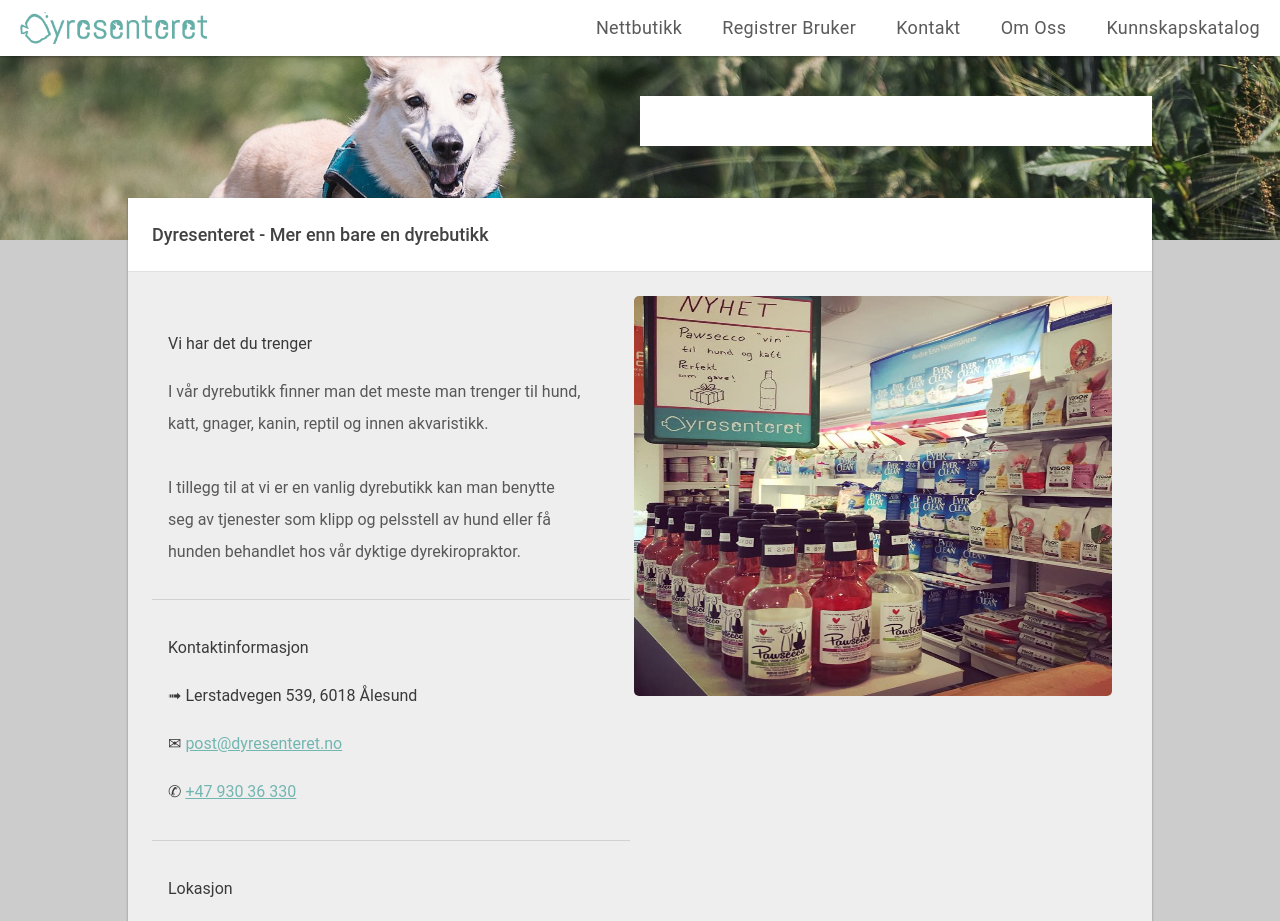
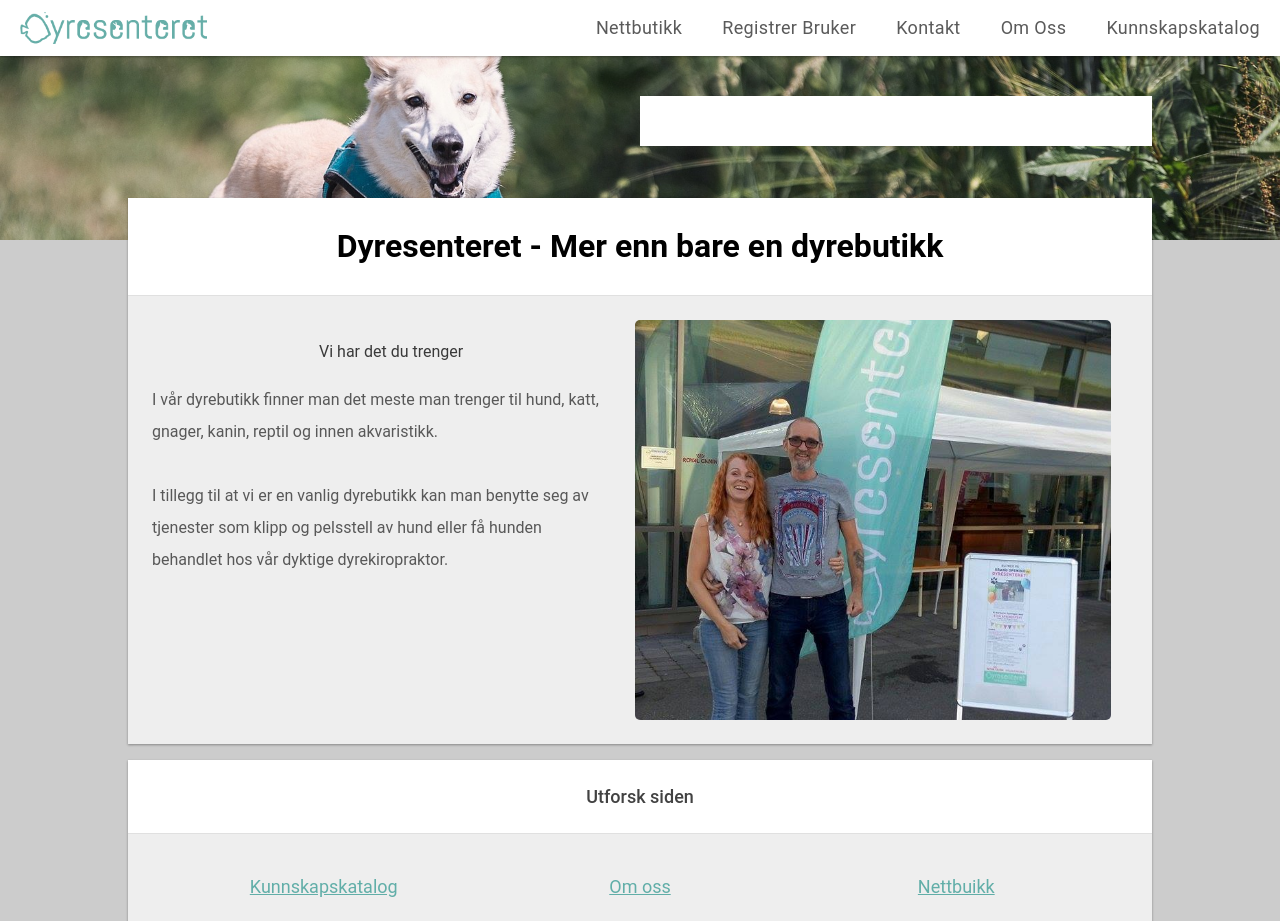
Before and after one commit to camelgod/webtek_2017h, a Flask app: page / in a window 1280 px wide. Shown: the top 921 px of the page. Run offline with Flask 2, Linux system fonts and the light colour scheme; some libraries are stand-ins or nearby versions.

Commit message:
index revamp

```diff
--- a/app/static/style.css
+++ b/app/static/style.css
@@ -64,13 +64,12 @@ button.flat_button, input.flat_button, submit.flat_button {
 }
 .fill-images img {
     max-width: 100%;
-    width: 100%;
+    text-align: right;
     margin:auto;
 }
 .full-width {
 	max-width:100% !important;
-	width:100% !important;
-	height:400px;
+	max-height:400px;
 	border-radius: 5px;
 }
 
--- a/app/templates/index.html
+++ b/app/templates/index.html
@@ -18,53 +18,25 @@
 	</div>
 	<div class="full">
 		<div class="page_box big">
-			<div class="box_header">
-				<h3>Dyresenteret - Mer enn bare en dyrebutikk<div class="fb-like" data-href="https://www.facebook.com/dyresenteret.aalesund/" data-layout="button_count" data-action="like" data-size="large" data-show-faces="false" data-share="false"></div>
-				</h3>
+			<div class="box_header center">
+				<h1>Dyresenteret - Mer enn bare en dyrebutikk<div class="fb-like" data-href="https://www.facebook.com/dyresenteret.aalesund/" data-layout="button_count" data-action="like" data-size="large" data-show-faces="false" data-share="false"></div>
+				</h1>
 			</div>
 			<div class="box_content">
-				<div class="row two small-images">
-					<div class="col">
-						<ul>
-						<li>
+				<div class="row two">
+                    <div class="col center">
 							<p>Vi har det du trenger</p>
 							<p class="paragraph no-padding-right">I vår dyrebutikk finner man det meste man trenger til hund, katt, gnager, kanin, reptil og innen akvaristikk.<br><br> I tillegg til at vi er en vanlig dyrebutikk kan man benytte seg av tjenester som klipp og pelsstell av hund eller få hunden behandlet hos vår dyktige dyrekiropraktor.</p>
-						</li>
-						<li><p>Kontaktinformasjon</p>
-						    <p>&#10143 Lerstadvegen 539, 6018 Ålesund</p>
-						    <p>&#9993 <a href="mailto:post@dyresenteret.no">post@dyresenteret.no</a></p>
-						    <p>&#9990 <a href="tel: +47 930 36 330">+47 930 36 330</a></p>
-
-
-						</li>
-
-						<li><p>Lokasjon</p>
-
-					    <div>
-							<iframe id="map" frameborder="0" style="border:0"
-							src="https://www.google.com/maps/embed/v1/place?q=place_id:ChIJvxBC65jFFkYRaDfZWfVagj0&key=AIzaSyAVYS7BGR9CCT2dG8zubQR_FoYAO2Gt5I8" allowfullscreen>
-							</iframe>
-						</div>
-
-
-							</li>
-						</ul>
 					</div>
 					<div class="col center">
-						<img class="full-width" src="../static/inside_store.jpg">
-					</div>
+						<img class="full-width" src="../static/front.png">
+                    </div>
 				</div>
-				<div class="row two fill-images">
-					<div class="col">
-					</div>
-					<div class="col center">
-					</div>
-				</div>
-			</div>
+            </div>
 		</div>
 		<div class="page_box big">
-			<div class="box_header">
-				<h3>Kom på besøk</h3>
+			<div class="box_header center">
+				<h3>Utforsk siden</h3>
 			</div>
 			<div class="box_content">
 				<div class="row three center">
@@ -88,6 +60,15 @@
                         </p>
 					</div>
 				</div>
+                <div class="row">
+                    <div class="box_header margin-top36 center">
+                        <h3>Her finner du oss</h3>
+                    </div>
+
+                        <iframe id="map" frameborder="0" style="border:0"
+                        src="https://www.google.com/maps/embed/v1/place?q=place_id:ChIJvxBC65jFFkYRaDfZWfVagj0&key=AIzaSyAVYS7BGR9CCT2dG8zubQR_FoYAO2Gt5I8" allowfullscreen>
+                        </iframe>
+                </div>
 			</div>
 		</div>
 	</div>
```
Also changed, not shown: app/static/front.png (added).
